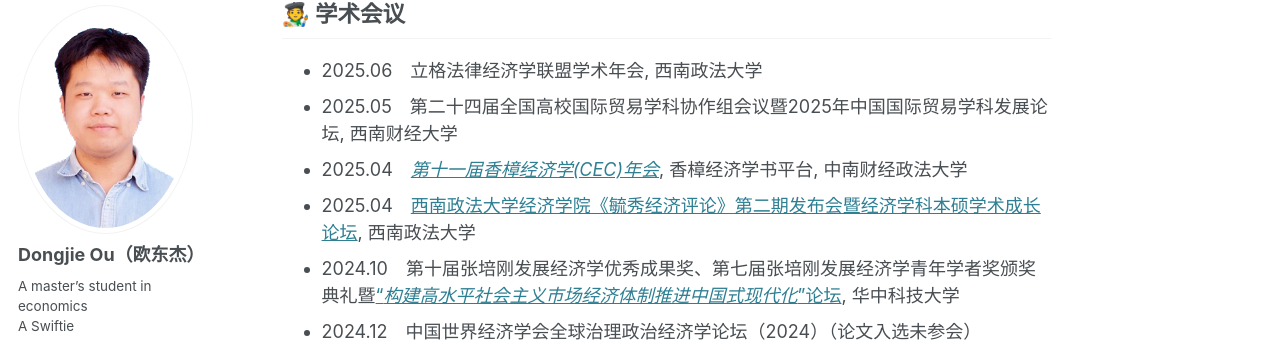
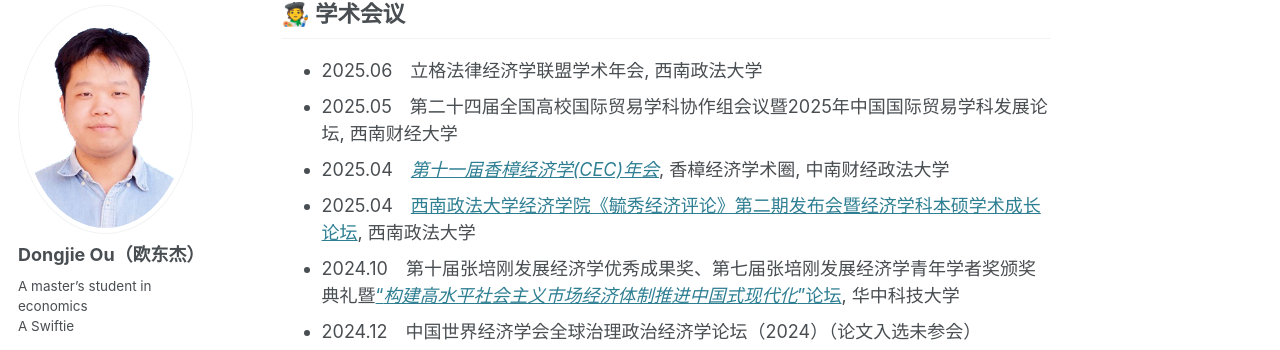
Before and after one commit to oudongjie2001/oudongjie2001.github.io, a Jekyll site: the page built from _pages/dongjieou_cn.md, in a window 1280 px wide and 900 px high, scrolled down 2304 px. Shown: the part 101-451 px from the top of the window. Built offline with Jekyll 4.4.1, drawn with Linux system fonts in a browser that asks for light colours; some web fonts are replaced.

Commit message:
Update dongjieou_cn.md

```diff
--- a/_pages/dongjieou_cn.md
+++ b/_pages/dongjieou_cn.md
@@ -56,7 +56,7 @@ redirect_from:
 ## 🧑‍🎨 学术会议
 - 2025.06&emsp;立格法律经济学联盟学术年会, 西南政法大学
 - 2025.05&emsp;第二十四届全国高校国际贸易学科协作组会议暨2025年中国国际贸易学科发展论坛, 西南财经大学
-- 2025.04&emsp;[*第十一届香樟经济学(CEC)年会*](https://mp.weixin.qq.com/s/8U7o0N42tT1zeR6OECkGDA), 香樟经济学书平台, 中南财经政法大学
+- 2025.04&emsp;[*第十一届香樟经济学(CEC)年会*](https://mp.weixin.qq.com/s/8U7o0N42tT1zeR6OECkGDA), 香樟经济学术圈, 中南财经政法大学
 - 2025.04&emsp;[西南政法大学经济学院《毓秀经济评论》第二期发布会暨经济学科本硕学术成长论坛](https://mp.weixin.qq.com/s/rjAJYPOdfNiv8sYkN7FrtQ), 西南政法大学
 - 2024.10&emsp;第十届张培刚发展经济学优秀成果奖、第七届张培刚发展经济学青年学者奖颁奖典礼暨[“*构建高水平社会主义市场经济体制推进中国式现代化*”论坛](http://pkcjjh.hust.edu.cn/info/1068/2780.htm), 华中科技大学
 - 2024.12&emsp;中国世界经济学会全球治理政治经济学论坛（2024）（论文入选未参会）
```
